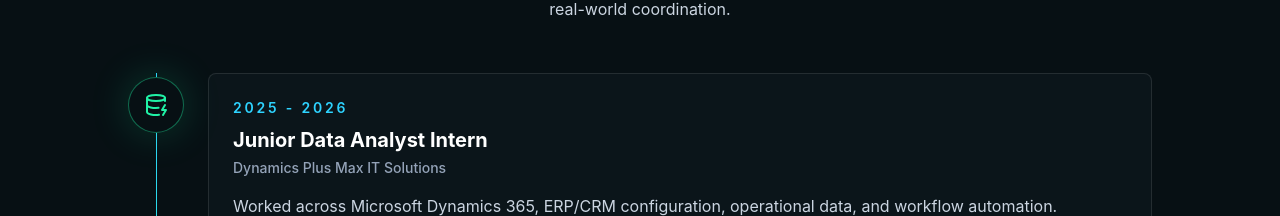
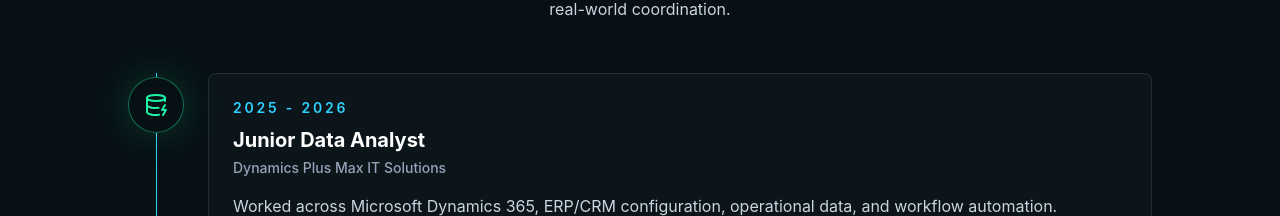
Before and after one commit to Gabboy007/john-adrian-gozun-portfolio, a React (Vite) app: page / in a window 1280 px wide. Shown: the part 2196-2412 px from the top of the page. Built offline with nearby package versions, Linux system fonts and the light colour scheme.

Commit message:
content: update data analyst title

```diff
--- a/src/data/portfolio.js
+++ b/src/data/portfolio.js
@@ -101,7 +101,7 @@ export const education = [
 
 export const experiences = [
   {
-    role: 'Junior Data Analyst Intern',
+    role: 'Junior Data Analyst',
     company: 'Dynamics Plus Max IT Solutions',
     period: '2025 - 2026',
     icon: DatabaseZap,
```
